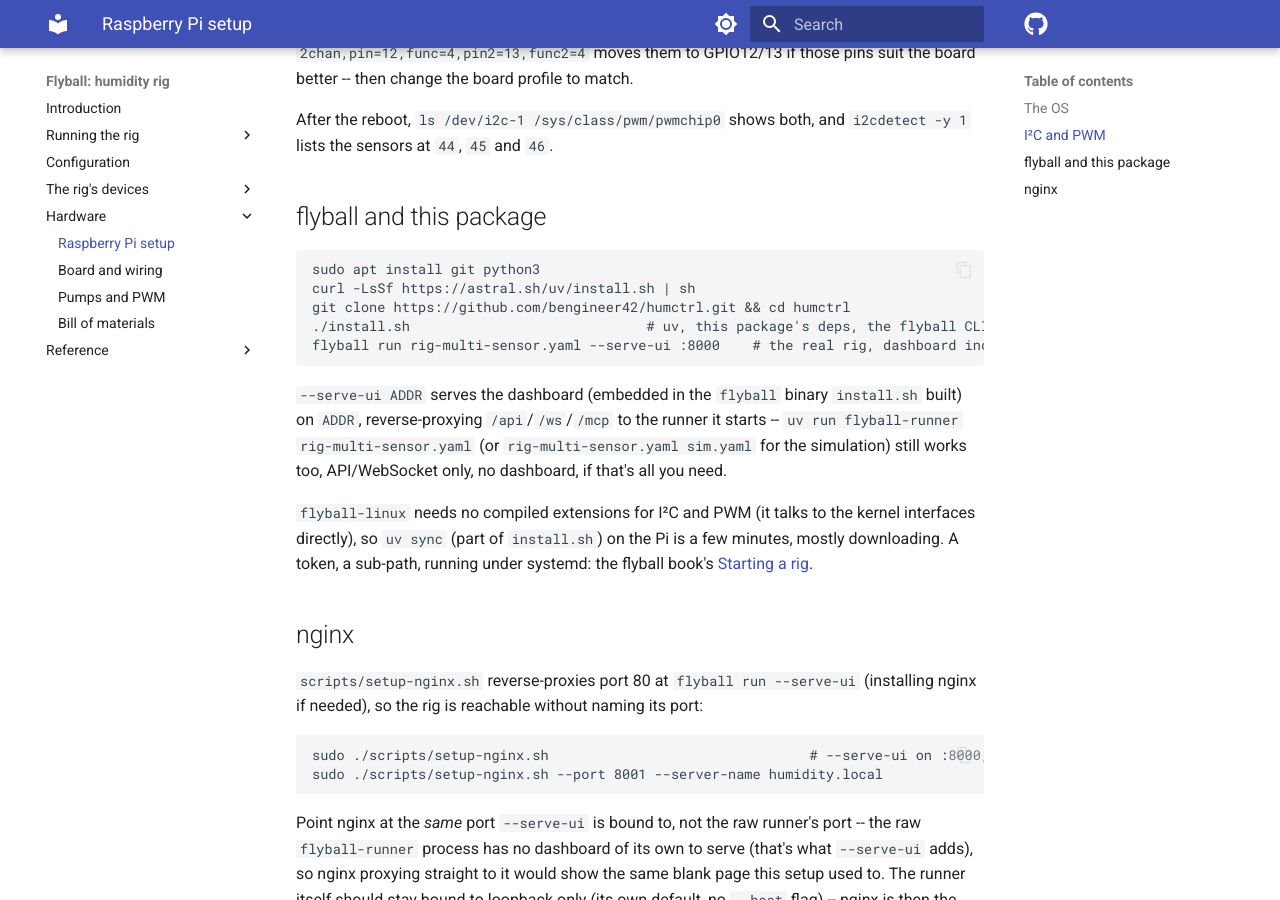
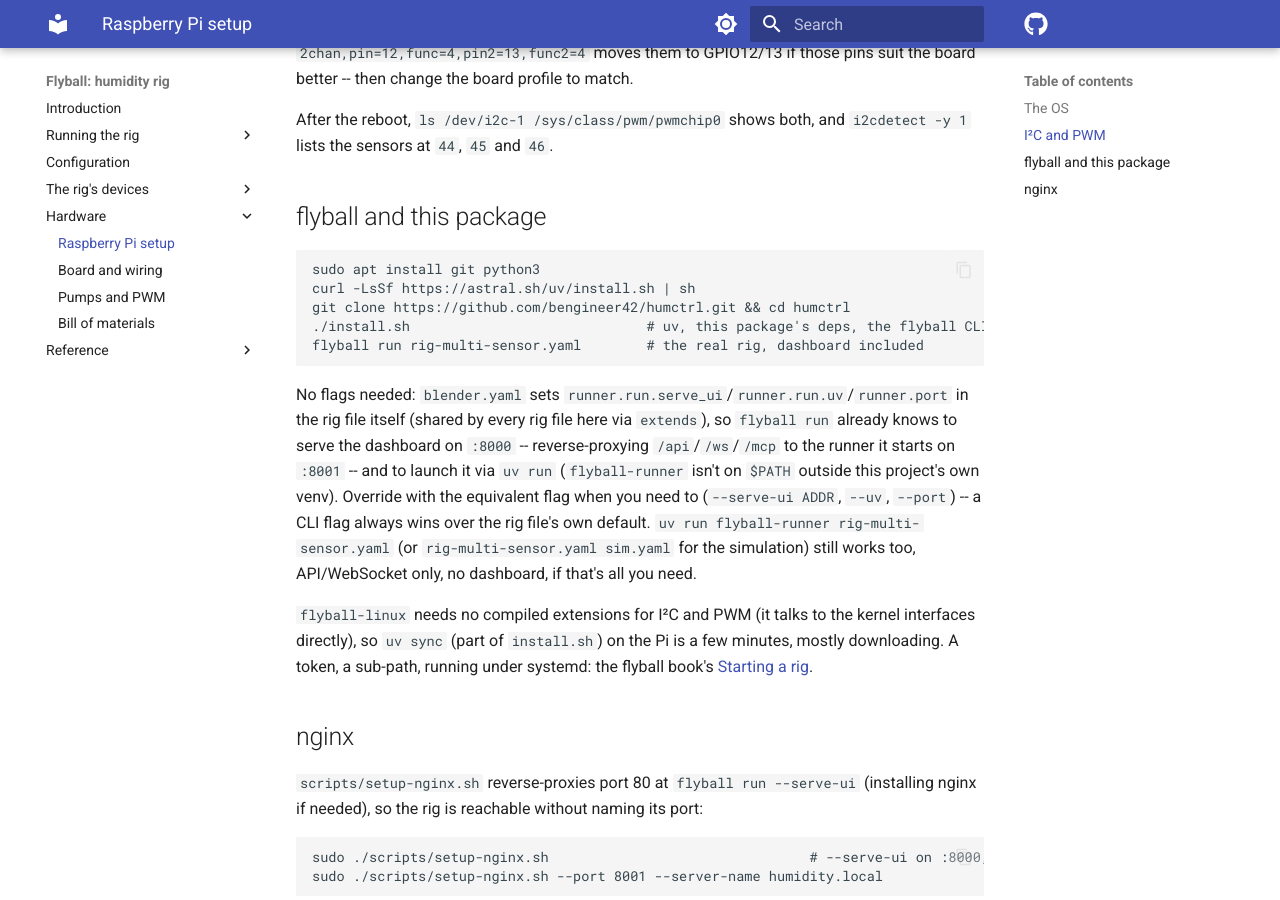
Before and after one commit to bengineer42/humctrl, an MkDocs documentation site: the page built from book/src/4-hardware/pi.md, in a window 1280 px wide and 900 px high, scrolled down 950 px. Built offline with MkDocs 1.6.1 and Material for MkDocs 9.7.7, drawn with Linux system fonts in a browser that asks for light colours; comment, search, counter and statistics services are not loaded.

Commit message:
runner: use runner.run YAML defaults, no more --serve-ui/--uv flags needed
blender.yaml sets runner.port: 8001, runner.run.serve_ui: :8000 and
runner.run.uv: true -- flyball run rig-multi-sensor.yaml now serves the
dashboard and picks the right venv with no flags, matching every rig
file here via extends. README/pi.md updated to match. Pinned to
flyball dev's tip (7fde9ee), which merged both --uv (flyball run's own
venv-resolution fix) and RunnerConfig.run (the freeform escape hatch
these YAML keys use).

````diff
--- a/book/src/4-hardware/pi.md
+++ b/book/src/4-hardware/pi.md
@@ -53,13 +53,17 @@
 curl -LsSf https://astral.sh/uv/install.sh | sh
 git clone https://github.com/bengineer42/humctrl.git && cd humctrl
 ./install.sh                             # uv, this package's deps, the flyball CLI, PWM/I2C (Pi detected)
-flyball run rig-multi-sensor.yaml --serve-ui :8000    # the real rig, dashboard included
+flyball run rig-multi-sensor.yaml        # the real rig, dashboard included
 ```
 
-`--serve-ui ADDR` serves the dashboard (embedded in the `flyball` binary `install.sh` built) on
-`ADDR`, reverse-proxying `/api`/`/ws`/`/mcp` to the runner it starts -- `uv run flyball-runner
-rig-multi-sensor.yaml` (or `rig-multi-sensor.yaml sim.yaml` for the simulation) still works too,
-API/WebSocket only, no dashboard, if that's all you need.
+No flags needed: `blender.yaml` sets `runner.run.serve_ui`/`runner.run.uv`/`runner.port` in the
+rig file itself (shared by every rig file here via `extends`), so `flyball run` already knows to
+serve the dashboard on `:8000` -- reverse-proxying `/api`/`/ws`/`/mcp` to the runner it starts on
+`:8001` -- and to launch it via `uv run` (`flyball-runner` isn't on `$PATH` outside this
+project's own venv). Override with the equivalent flag when you need to (`--serve-ui ADDR`,
+`--uv`, `--port`) -- a CLI flag always wins over the rig file's own default. `uv run
+flyball-runner rig-multi-sensor.yaml` (or `rig-multi-sensor.yaml sim.yaml` for the simulation)
+still works too, API/WebSocket only, no dashboard, if that's all you need.
 
 `flyball-linux` needs no compiled extensions for I²C and PWM (it talks to
 the kernel interfaces directly), so `uv sync` (part of `install.sh`) on the Pi is a few
````
Also changed, not shown: blender.yaml (+12 -0 lines), pyproject.toml (+5 -6 lines), README.md, 1 other file.
